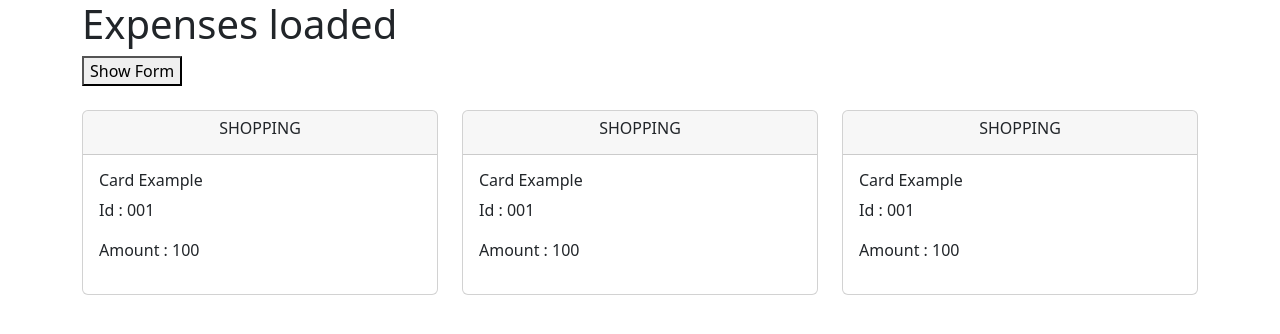
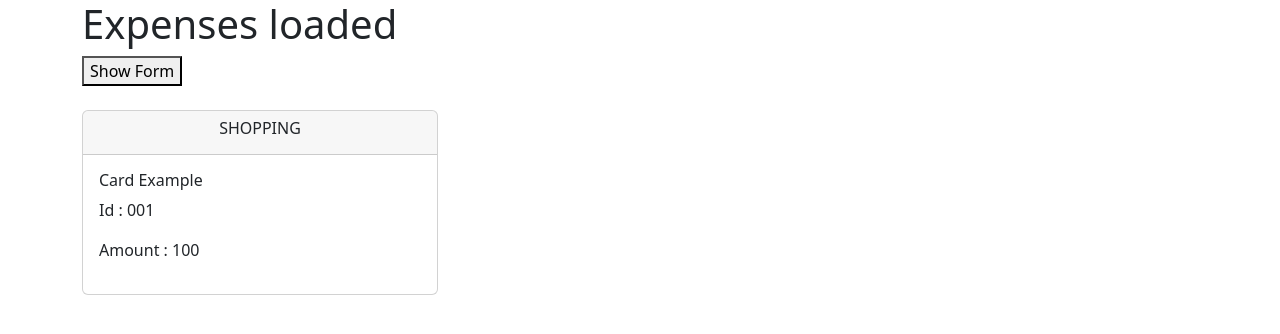
Before and after one commit to sujay004/react-workout-syne, a React (Create React App) app: page / in a window 1280 px wide. Shown: the top 334 px of the page. Built offline with nearby package versions, Linux system fonts and the light colour scheme.

Commit message:
Adding value in array using prop

```diff
--- a/package.json
+++ b/package.json
@@ -10,6 +10,7 @@
     "react": "^18.2.0",
     "react-dom": "^18.2.0",
     "react-scripts": "5.0.1",
+    "uuid": "^9.0.0",
     "web-vitals": "^2.1.4"
   },
   "scripts": {
--- a/src/Components/Expenses/AddExpenseForm/AddExpenseForm.jsx
+++ b/src/Components/Expenses/AddExpenseForm/AddExpenseForm.jsx
@@ -1,5 +1,5 @@
 import React,{ useState } from "react";
-
+import { v4 as uuidv4 } from 'uuid';
 
 
 const AddExpenseForm = (props)=>{
@@ -15,8 +15,9 @@ const AddExpenseForm = (props)=>{
     const onSubmit = (event)=>{
         event.preventDefault();
         props.onSubmit({
-            id:'',
-            expenseAmount: inputValue
+            id:uuidv4(),
+            amount: inputValue,
+            title:'Shopping',
         })
     }
 
--- a/src/Components/Expenses/Expenses.jsx
+++ b/src/Components/Expenses/Expenses.jsx
@@ -4,13 +4,15 @@ import AddExpenseForm from "./AddExpenseForm/AddExpenseForm";
 
 
 const Expenses = ()=>{
-    let expnese = [{
+    let INTITAL_VALUE = [{
         id:'001',
         title:'Shopping',
         amount:100
     }];
+    const [expnese,setExpnese]= useState(INTITAL_VALUE)
 
     let [addShowState,setShowState] = useState(false);
+
 
    const changeState = ()=>{
         setShowState(!addShowState);
@@ -20,7 +22,9 @@ const Expenses = ()=>{
         setShowState(false);
     }
     const onSubmit = (submitResult)=>{
-        console.log('inout value from child',submitResult )
+        console.log('inout value from child',submitResult,expnese )
+        setExpnese([submitResult,...expnese])
+        console.log('After added expnese value',expnese)
     }
 
     return (
@@ -33,9 +37,7 @@ const Expenses = ()=>{
 
             </div>
             <div className="row">
-            <ExpenseItem expnese={expnese[0]}></ExpenseItem>
-            <ExpenseItem expnese={expnese[0]}></ExpenseItem>
-            <ExpenseItem expnese={expnese[0]}></ExpenseItem>
+                {expnese.map(e=> <ExpenseItem expnese={e}></ExpenseItem>)}
             </div>
         </div>
     )
```
Also changed, not shown: 1 other file (tests, documents, lock files or other folders).
